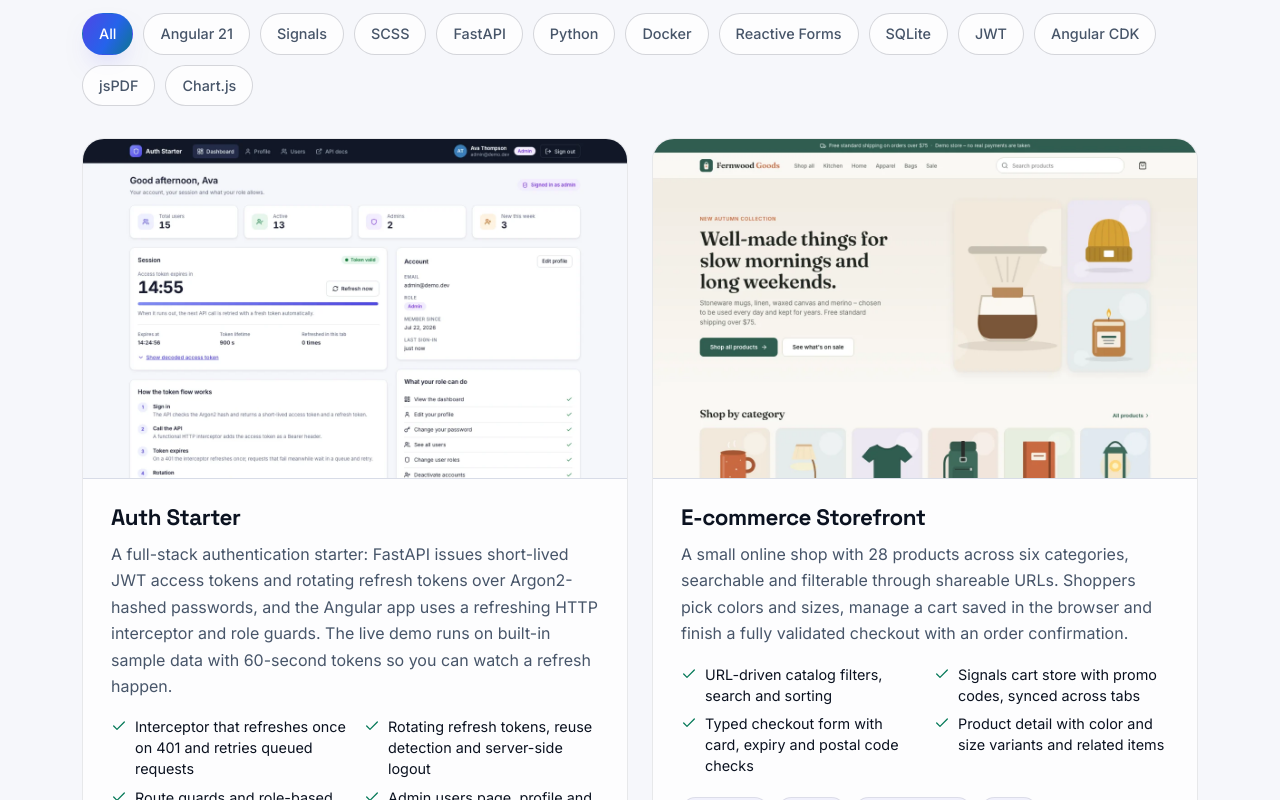
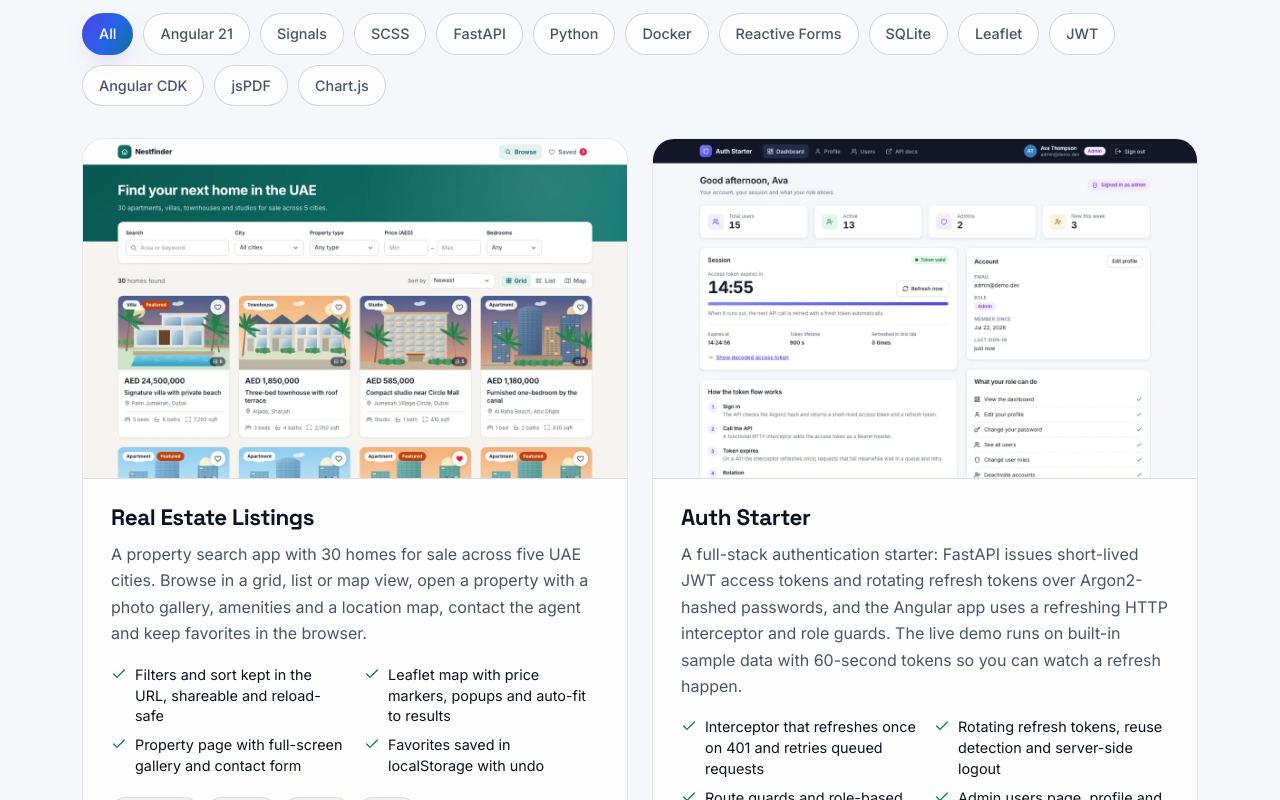
Before and after one commit to hkhodkar/hkhodkar.github.io, an Angular app: page / in a window 1280 px wide. Shown: the part 2180-2980 px from the top of the page. Built offline with nearby package versions, Linux system fonts and the light colour scheme.

Commit message:
add real-estate-listings project

```diff
--- a/src/app/data/projects.ts
+++ b/src/app/data/projects.ts
@@ -20,6 +20,22 @@ export interface Project {
 }
 
 export const PROJECTS: Project[] = [
+  {
+    slug: 'real-estate-listings',
+    title: 'Real Estate Listings',
+    summary:
+      'A property search app with 30 homes for sale across five UAE cities. Browse in a grid, list or map view, open a property with a photo gallery, amenities and a location map, contact the agent and keep favorites in the browser.',
+    highlights: [
+      'Filters and sort kept in the URL, shareable and reload-safe',
+      'Leaflet map with price markers, popups and auto-fit to results',
+      'Property page with full-screen gallery and contact form',
+      'Favorites saved in localStorage with undo',
+    ],
+    tags: ['Angular 21', 'Signals', 'Leaflet', 'SCSS'],
+    demoUrl: 'https://hkhodkar.github.io/real-estate-listings/',
+    codeUrl: 'https://github.com/hkhodkar/real-estate-listings',
+    added: '2026-11-19',
+  },
   {
     slug: 'auth-starter',
     title: 'Auth Starter',
```
Also changed, not shown: public/projects/real-estate-listings.webp (added).
